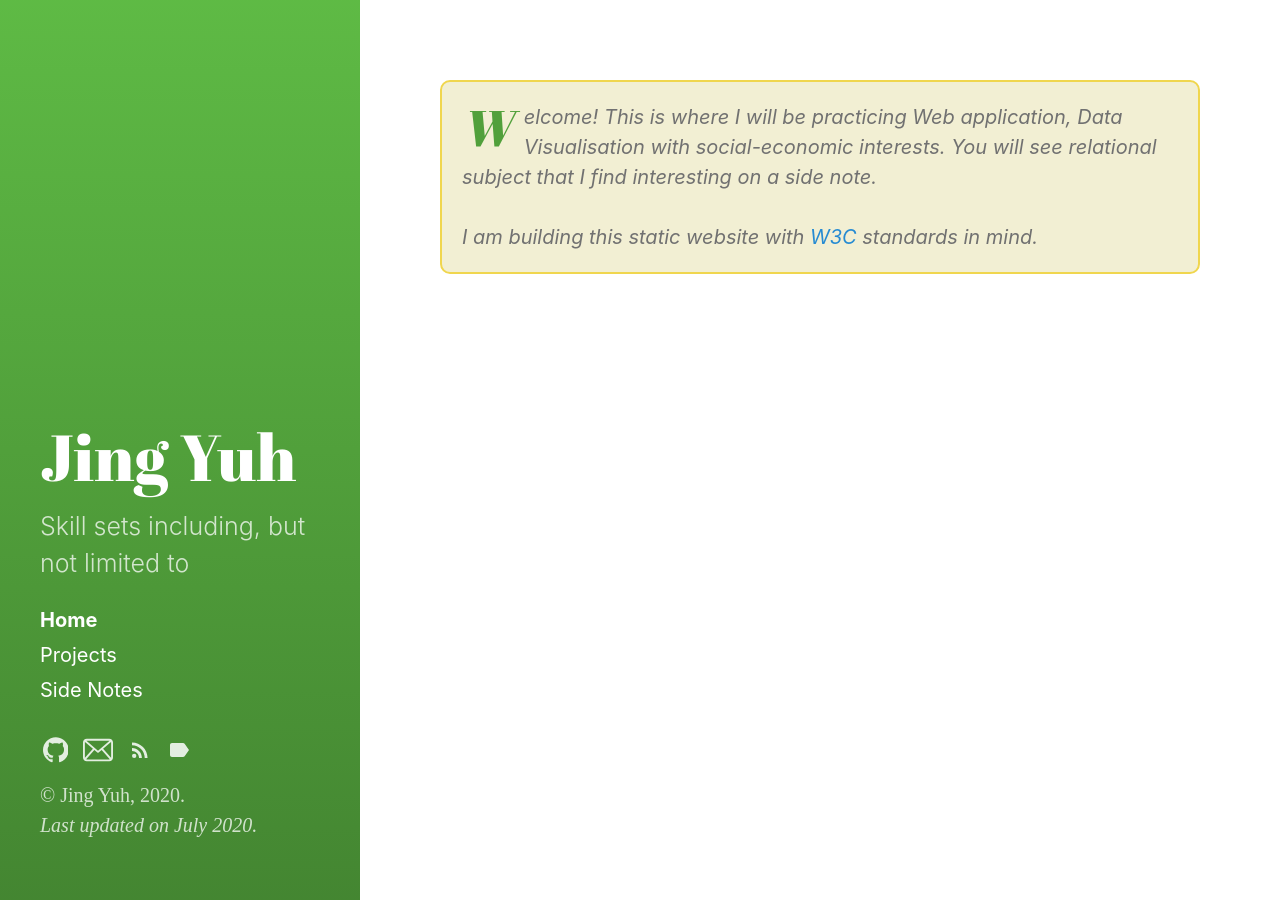
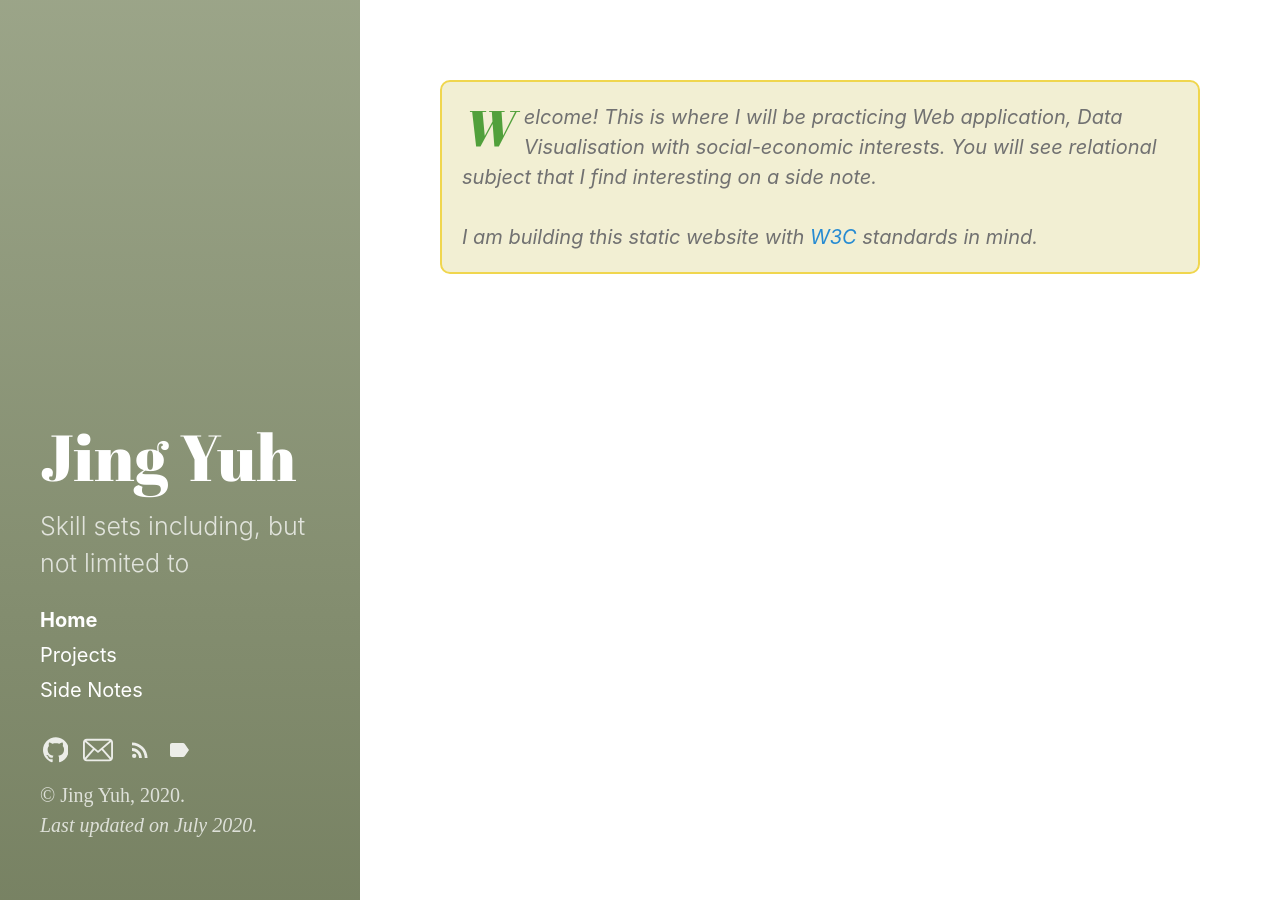
Before and after one commit to jyang123-bit/Website, a Jekyll site: the page built from index.html, in a window 1280 px wide. Built offline with Jekyll 4.4.1, drawn with Linux system fonts in a browser that asks for light colours; the list of posts is cut into pages by our own code.

Commit message:
Update _variables.scss

```diff
--- a/_sass/hydeout/_variables.scss
+++ b/_sass/hydeout/_variables.scss
@@ -42,7 +42,7 @@ $code-font-family: 'Gill Sans','Gill Sans MT',Calibri,sans-serif !default;
 $code-color: #bf616a !default;
 
 // Hyde theming
-$sidebar-bg-color:  #51A03B !default;
+$sidebar-bg-color:  #8A9574 !default;
 //sage theme combination(sage:#8A9574,#f2efd3, neon green#39FF14)
 //maroon theme combination(maroon:#4d0000,#e9e6e0, dark green:#001a0d)
 // green #51A03B, light green #DCF7DD
```
